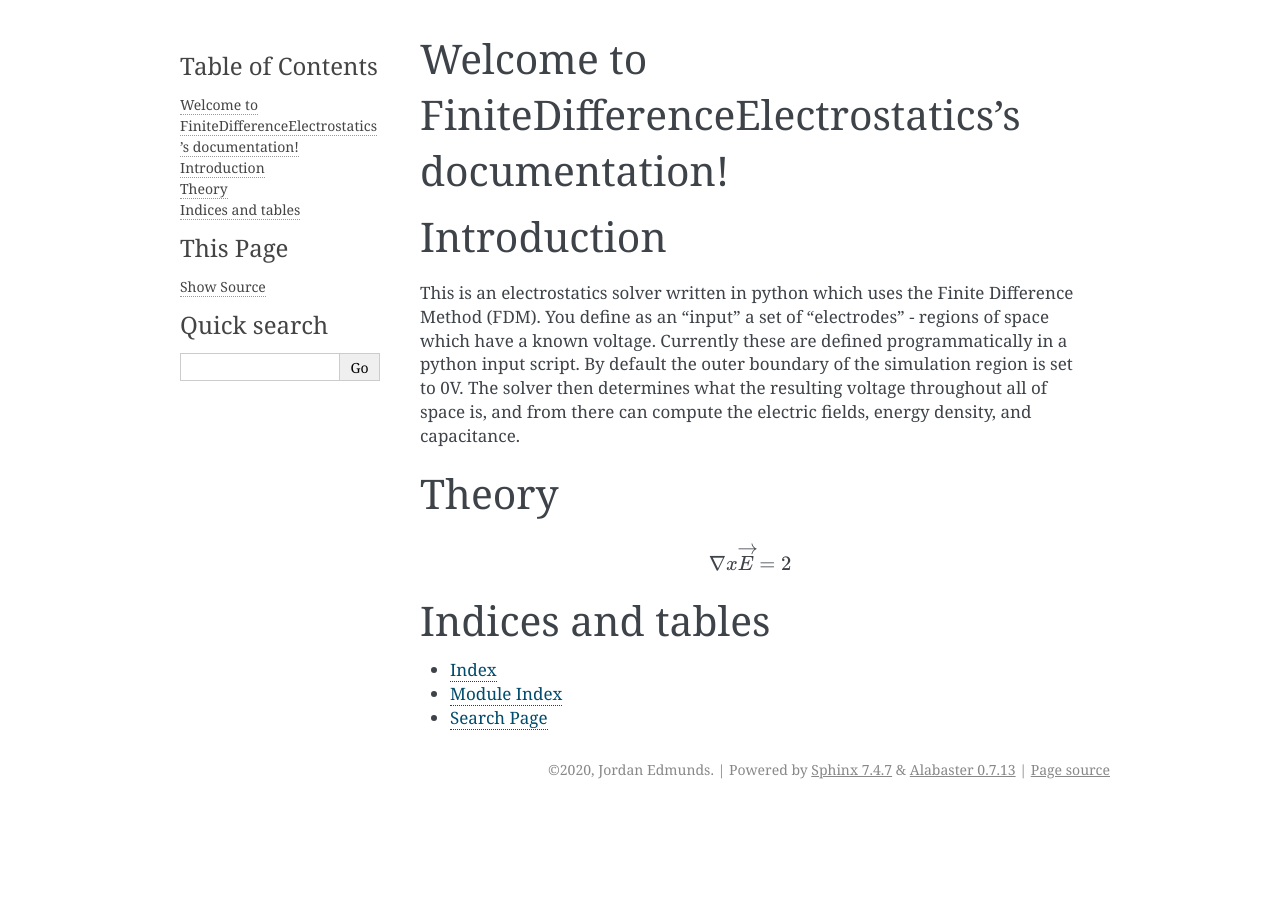
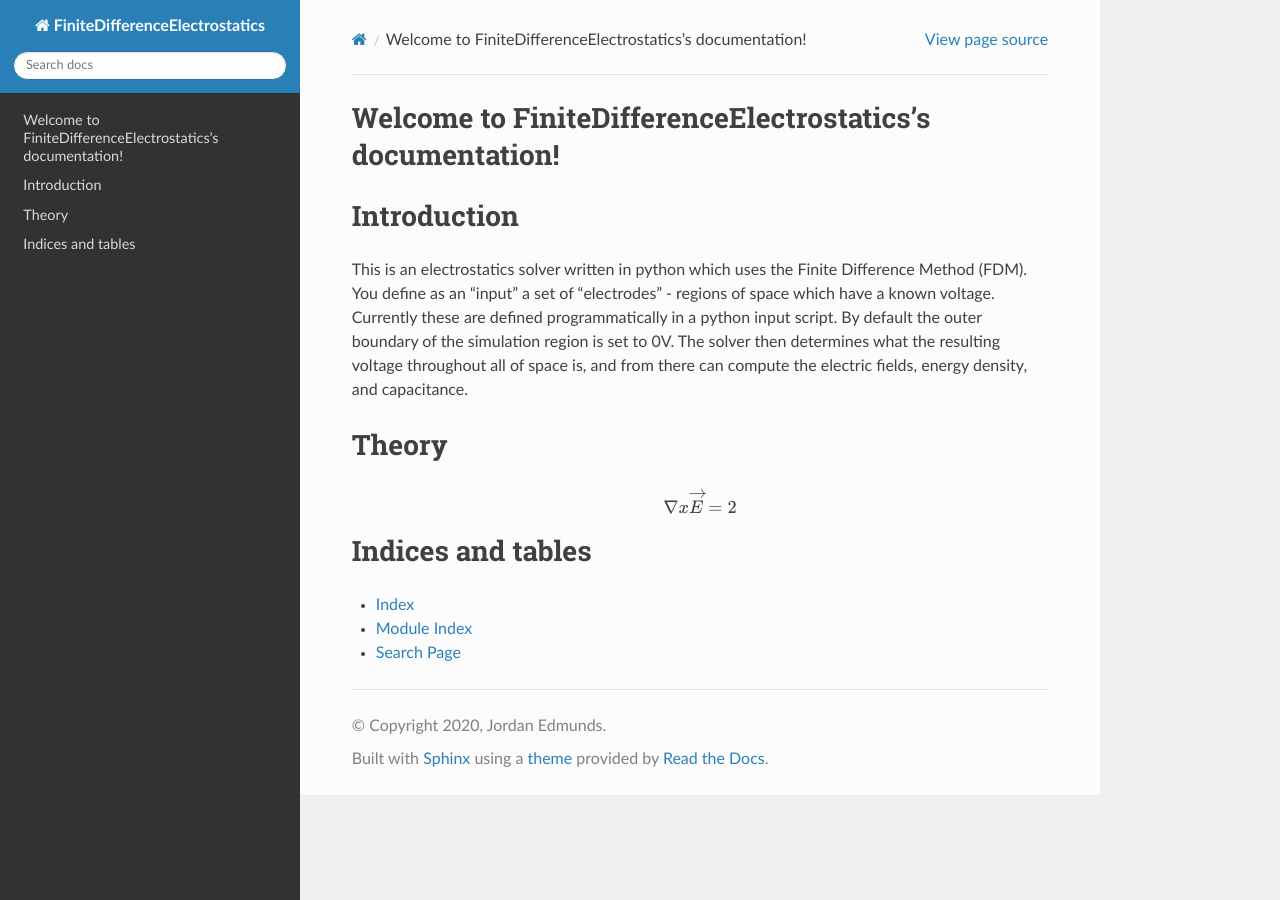
Before and after one commit to edmundsj/FiniteDifferenceMethod, a Sphinx documentation site: the page built from docs/source/index.rst, in a window 1280 px wide. Built offline with Sphinx 7.4.7 and the Read the Docs theme 2.0.0, drawn with Linux system fonts in a browser that asks for light colours; pages that are not in the unit, such as notebooks, are missing from menus.

Commit message:
changed conf.py to actually include sphinx_rtd theme

```diff
--- a/docs/source/conf.py
+++ b/docs/source/conf.py
@@ -33,10 +33,9 @@ release = '1.0'
 # ones.
 extensions = [
         'sphinx.ext.mathjax',
-        "sphinx_rtd_theme"
+        'sphinx_rtd_theme',
 ]
 
-html_theme = "sphinx_rtd_theme"
 
 # Add any paths that contain templates here, relative to this directory.
 templates_path = ['_templates']
@@ -52,7 +51,8 @@ exclude_patterns = []
 # The theme to use for HTML and HTML Help pages.  See the documentation for
 # a list of builtin themes.
 #
-html_theme = 'alabaster'
+#html_theme = 'alabaster'
+html_theme = "sphinx_rtd_theme"
 
 # Add any paths that contain custom static files (such as style sheets) here,
 # relative to this directory. They are copied after the builtin static files,
```
Also changed, not shown: 13 other files.
